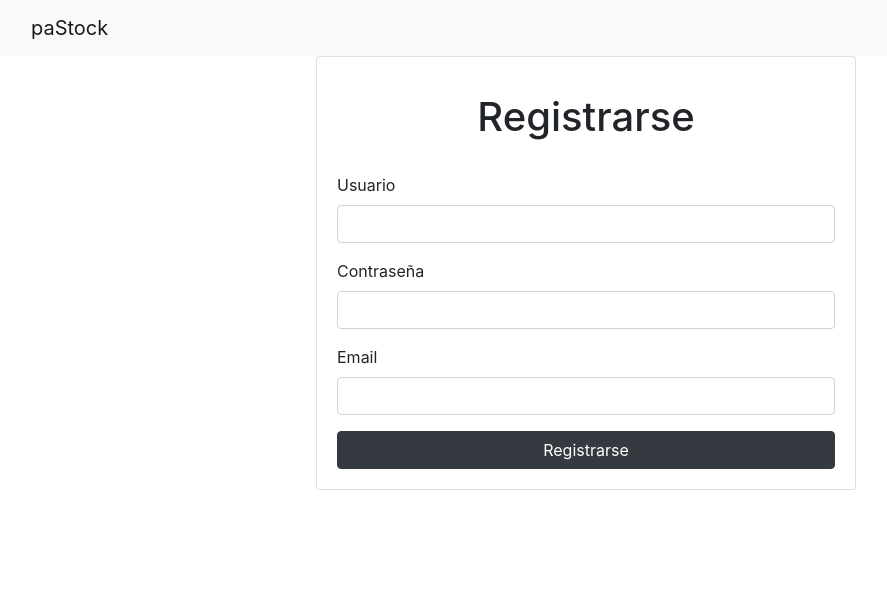
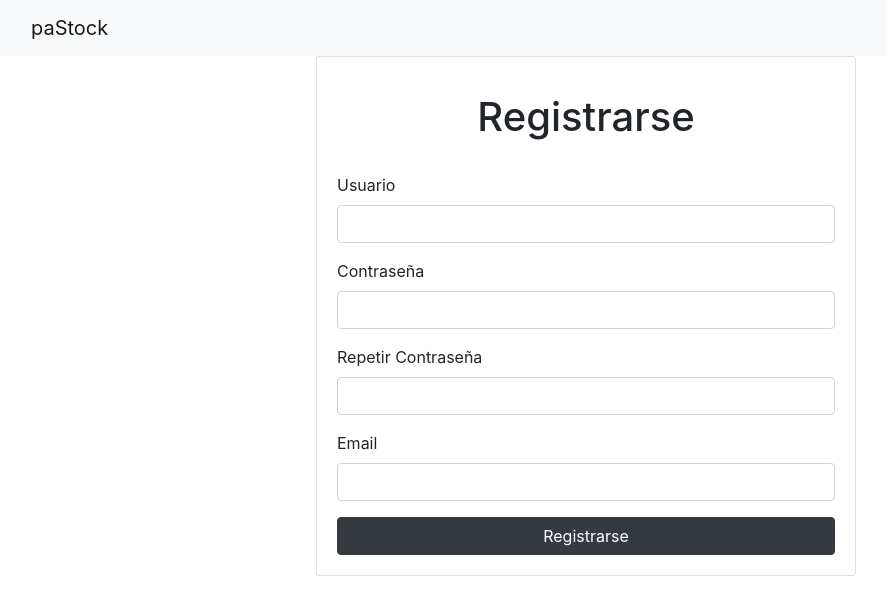
Before and after one commit to Chazaarg/Pastock-ui-, a React (Create React App) app: page /register in a window 1280 px wide. Shown: the top 612 px of the page, without its empty margins (54-941 px from the left). Built offline with nearby package versions, Linux system fonts and the light colour scheme; no server answers.

Commit message:
Repetir contraseña en register

```diff
--- a/src/components/layout/Alert.js
+++ b/src/components/layout/Alert.js
@@ -5,7 +5,7 @@ import PropTypes from "prop-types";
 const Alert = props => {
   const { message, messageType, errors } = props;
   //Agarro todos los inputs que haya en el formulario que tengan la clase form-control.
-  const inputs = document.getElementsByClassName("form-control");
+  const inputs = document.getElementsByClassName("register");
   //TODO: puedo mejorar el código de abajo.
   //Si recibo un array con los errores específicos para cada input.
   if (errors[0]) {
--- a/src/components/layout/ProductoAlert.js
+++ b/src/components/layout/ProductoAlert.js
@@ -26,7 +26,6 @@ const ProductoAlert = props => {
       if (inputs) {
         inputs.forEach(input => {
           if (input.classList.contains("is-invalid")) {
-            input.classList.remove("is-invalid");
             input.classList.remove("is-invalid");
             input.parentElement.removeChild(
               input.parentElement.getElementsByClassName("text-danger")[0]
--- a/src/components/pages/Login.js
+++ b/src/components/pages/Login.js
@@ -48,7 +48,7 @@ class Login extends Component {
                     <input
                       type="text"
                       name="username"
-                      className="form-control"
+                      className="form-control register"
                       value={this.state.username}
                       onChange={this.onChange}
                     />
@@ -58,7 +58,7 @@ class Login extends Component {
                     <input
                       type="password"
                       name="password"
-                      className="form-control"
+                      className="form-control register"
                       value={this.state.password}
                       onChange={this.onChange}
                     />
--- a/src/components/pages/Register.js
+++ b/src/components/pages/Register.js
@@ -9,7 +9,8 @@ class Register extends Component {
   state = {
     username: "",
     password: "",
-    email: ""
+    email: "",
+    passwordVerifyIsValid: true
   };
 
   componentWillUnmount() {
@@ -23,13 +24,48 @@ class Register extends Component {
   onSubmit = e => {
     e.preventDefault();
 
-    const { username, password, email } = this.state;
+    const { username, password, email, passwordVerifyIsValid } = this.state;
     const { registerUser } = this.props;
 
-    registerUser({ username, password, email });
+    registerUser({ username, password, email, passwordVerifyIsValid });
   };
 
-  onChange = e => this.setState({ [e.target.name]: e.target.value });
+  onChange = e => {
+    this.setState({ [e.target.name]: e.target.value });
+
+    //Verificar contraseña.
+    if (e.target.name === "password") {
+      this.verifyPassword();
+    }
+  };
+
+  verifyPassword = () => {
+    const passRegister = document.getElementById("passwordRegister");
+    const passRepeat = document.getElementById("passwordRepeat");
+
+    //Creo el elemento small que contendrá el mensaje de error.
+    const small = document.createElement("small");
+    small.classList.add("float-right", "text-danger");
+    small.innerHTML = "La contraseña no coincide.";
+
+    //Primero me deshago de errores anteriores.
+    if (passRepeat.classList.contains("is-invalid")) {
+      passRepeat.classList.remove("is-invalid");
+      passRepeat.parentElement.removeChild(
+        passRepeat.parentElement.getElementsByClassName("text-danger")[0]
+      );
+    }
+
+    if (passRepeat.value === passRegister.value) {
+      passRepeat.classList.add("is-valid");
+      this.setState({ passwordVerifyIsValid: true });
+    } else {
+      passRepeat.classList.add("is-invalid");
+      passRepeat.parentElement.prepend(small);
+      this.setState({ passwordVerifyIsValid: false });
+    }
+  };
+
   render() {
     const { message, messageType, errors } = this.props.notify;
 
@@ -54,7 +90,7 @@ class Register extends Component {
                     <input
                       type="text"
                       name="username"
-                      className="form-control"
+                      className="form-control register"
                       value={this.state.username}
                       onChange={this.onChange}
                     />
@@ -62,11 +98,22 @@ class Register extends Component {
                   <div className="form-group">
                     <label htmlFor="password">Contraseña</label>
                     <input
+                      id="passwordRegister"
                       type="password"
                       name="password"
-                      className="form-control"
+                      className="form-control register"
                       value={this.state.password}
                       onChange={this.onChange}
+                    />
+                  </div>
+                  <div className="form-group">
+                    <label htmlFor="passwordRepeat">Repetir Contraseña</label>
+                    <input
+                      id="passwordRepeat"
+                      type="password"
+                      name="passwordRepeat"
+                      className="form-control"
+                      onChange={this.verifyPassword}
                     />
                   </div>
                   <div className="form-group">
@@ -74,7 +121,7 @@ class Register extends Component {
                     <input
                       type="email"
                       name="email"
-                      className="form-control"
+                      className="form-control register"
                       value={this.state.email}
                       onChange={this.onChange}
                     />
```
